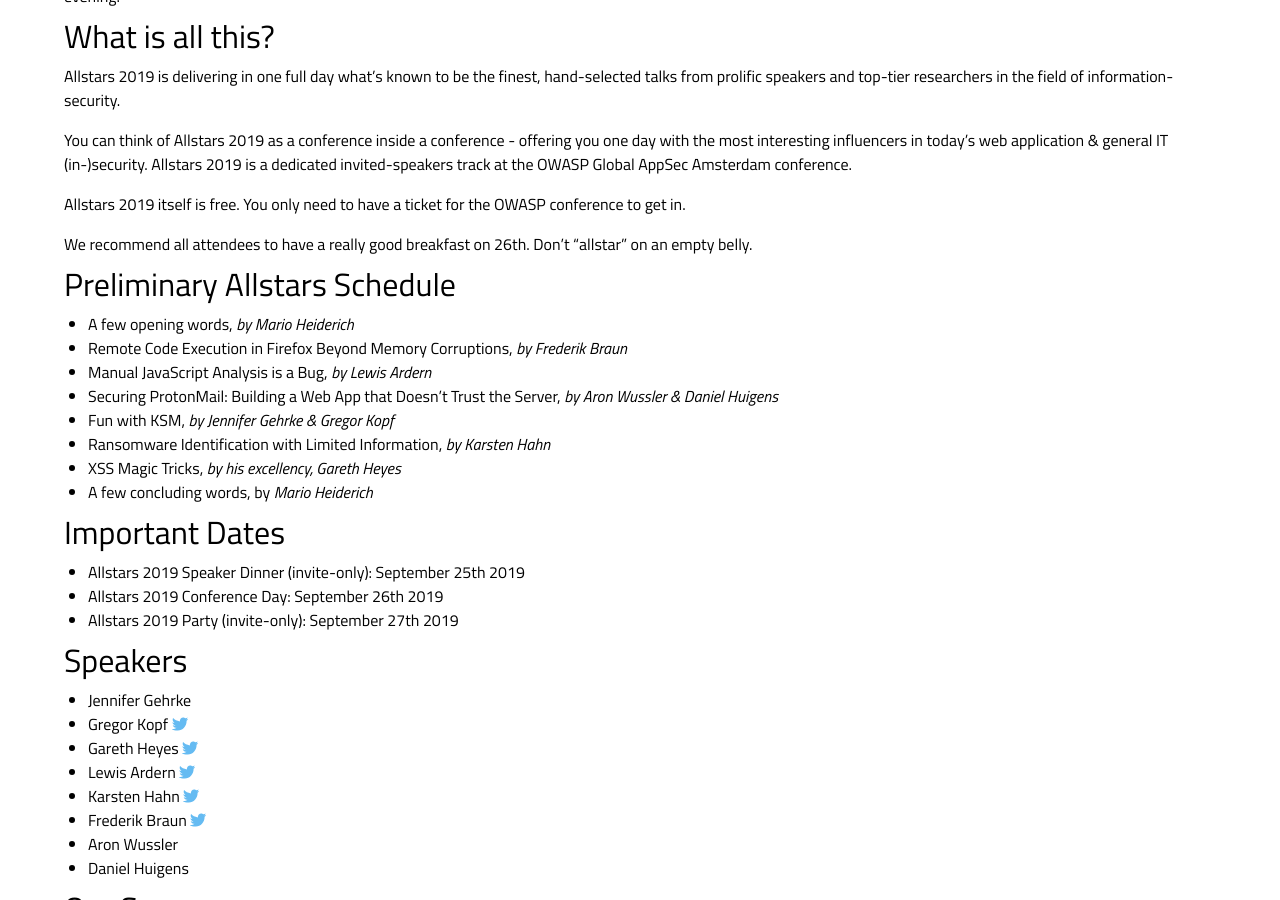
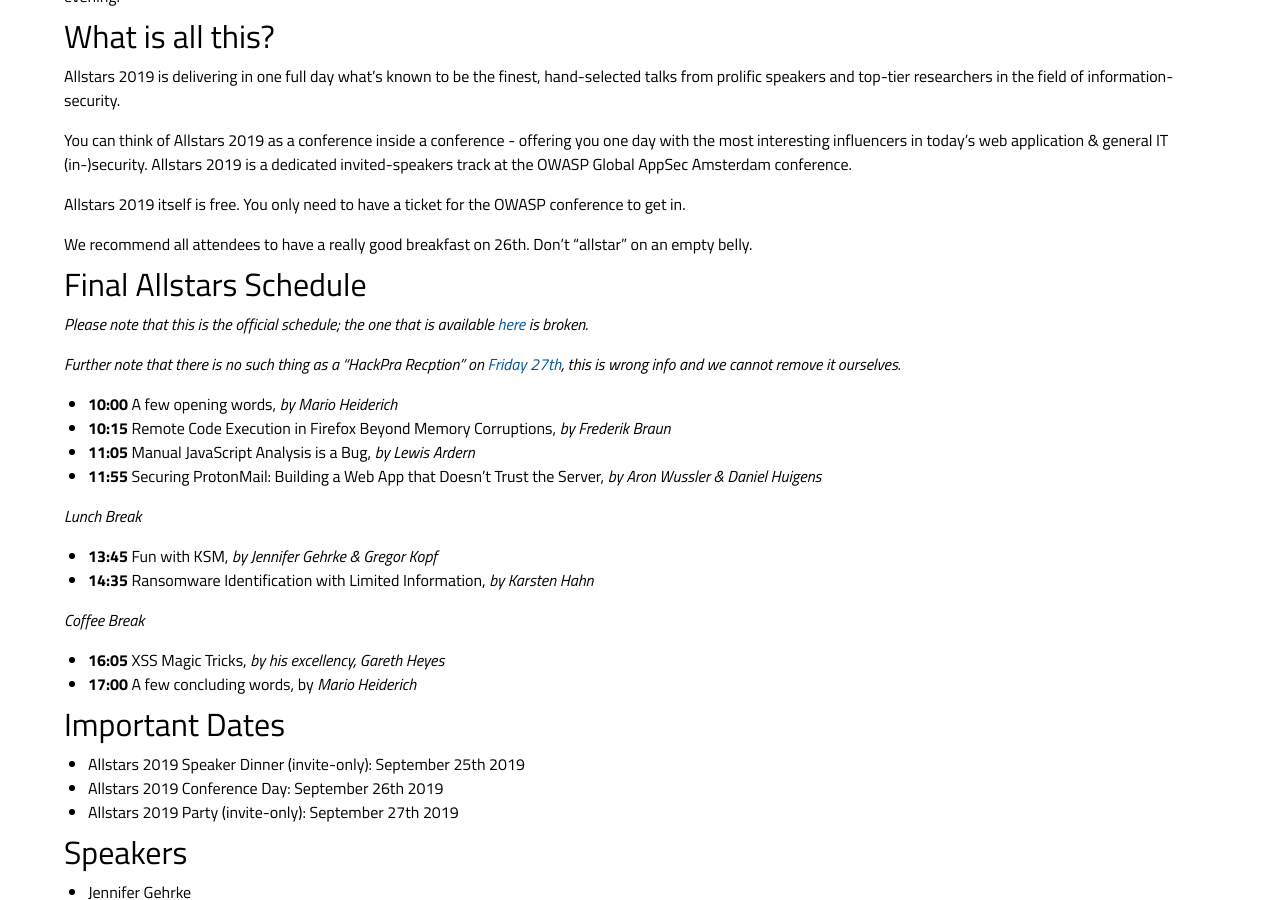
Before and after one commit to OWASP/AppSecAms2019, a Jekyll site: the page built from program/allstars.md, in a window 1280 px wide and 900 px high, scrolled down 695 px. Built offline with Jekyll 4.4.1, drawn with Linux system fonts in a browser that asks for light colours; some web fonts are replaced.

Commit message:
Added correct schedule to website

```diff
--- a/program/allstars.md
+++ b/program/allstars.md
@@ -18,16 +18,26 @@
 
 We recommend all attendees to have a really good breakfast on 26th. Don’t “allstar” on an empty belly.
 
-## Preliminary Allstars Schedule
+## Final Allstars Schedule
 
-* A few opening words, _by Mario Heiderich_
-* Remote Code Execution in Firefox Beyond Memory Corruptions, _by Frederik Braun_
-* Manual JavaScript Analysis is a Bug, _by Lewis Ardern_
-* Securing ProtonMail: Building a Web App that Doesn’t Trust the Server, _by Aron Wussler & Daniel Huigens_
-* Fun with KSM, _by Jennifer Gehrke & Gregor Kopf_
-* Ransomware Identification with Limited Information, _by Karsten Hahn_
-* XSS Magic Tricks, _by his excellency, Gareth Heyes_
-* A few concluding words, by _Mario Heiderich_
+*Please note that this is the official schedule; the one that is available [here](https://globalappsecamsterdam2019.sched.com/overview/type/HackPra) is broken.*
+
+*Further note that there is no such thing as a "HackPra Recption" on [Friday 27th](https://globalappsecamsterdam2019.sched.com/event/VJQg/hackpra-all-stars-reception), this is wrong info and we cannot remove it ourselves.*
+
+* **10:00** A few opening words, _by Mario Heiderich_
+* **10:15** Remote Code Execution in Firefox Beyond Memory Corruptions, _by Frederik Braun_
+* **11:05** Manual JavaScript Analysis is a Bug, _by Lewis Ardern_
+* **11:55** Securing ProtonMail: Building a Web App that Doesn't Trust the Server, _by Aron Wussler & Daniel Huigens_
+
+*Lunch Break*
+
+* **13:45** Fun with KSM, _by Jennifer Gehrke & Gregor Kopf_
+* **14:35** Ransomware Identification with Limited Information, _by Karsten Hahn_
+
+*Coffee Break*
+
+* **16:05** XSS Magic Tricks, _by his excellency, Gareth Heyes_
+* **17:00** A few concluding words, by _Mario Heiderich_
 
 ## Important Dates
 
```
